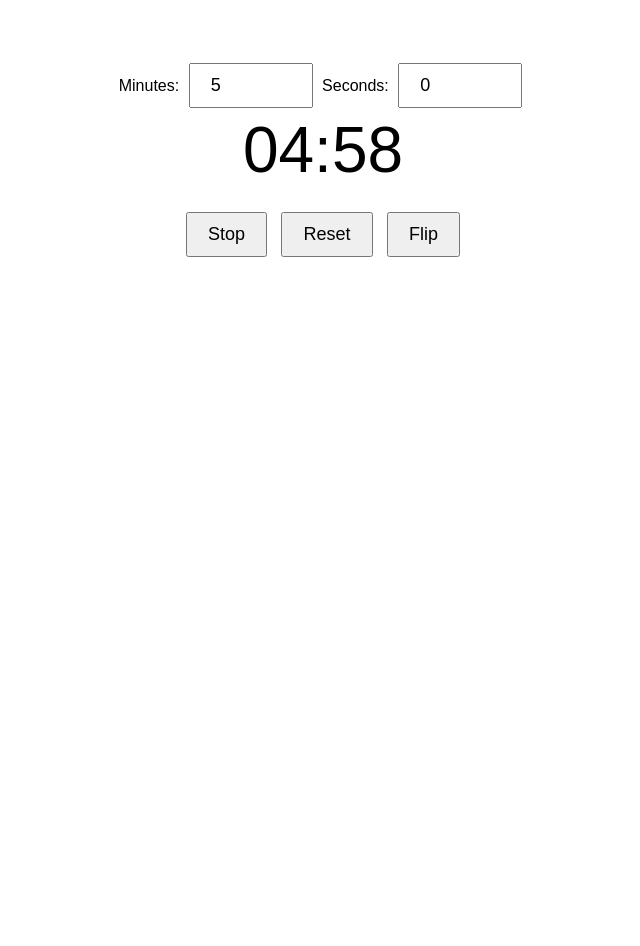
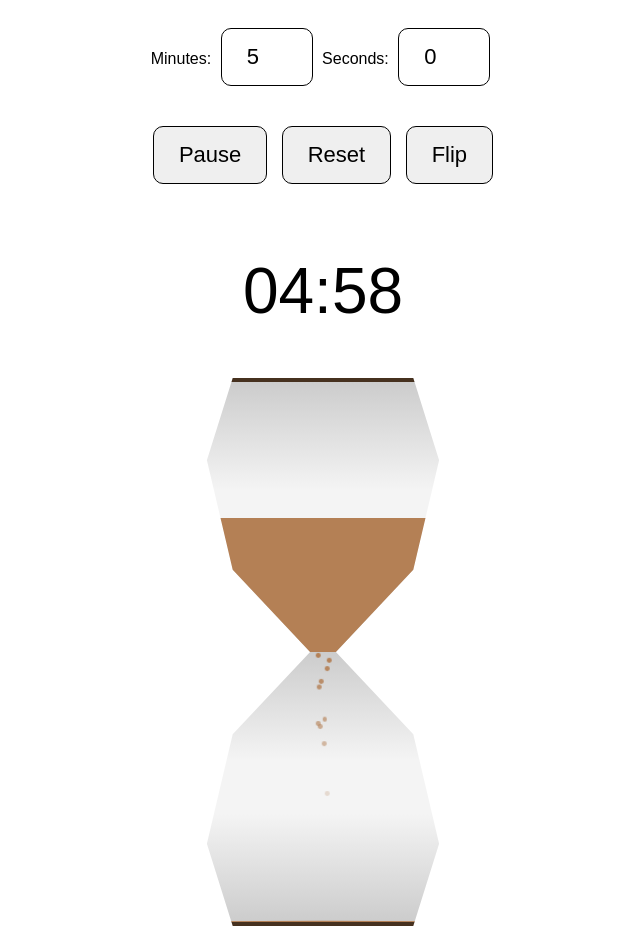
Before and after one commit to EllesmeraAmnell/hourglass, a plain HTML site: page index.html in a window 1280 px wide. Both pictures are taken after a click on the button "Start". Shown: the whole page, without its empty margins (317-957 px from the left). Before the commit the page ends 800 px from the top, so only its background shows below. Drawn offline with Linux system fonts and the light colour scheme.

Commit message:
Update index.html

```diff
--- a/index.html
+++ b/index.html
@@ -7,26 +7,27 @@
     body {
       font-family: Arial, sans-serif;
       text-align: center;
-      padding-top: 50px;
       background-color: white;
       transition: background-color 0.3s ease;
     }
 
     #timer {
       font-size: 64px;
-      margin-bottom: 20px;
+      margin: 50px;
       color: black;
       transition: color 0.3s ease;
     }
 
     button, input {
-      font-size: 18px;
-      margin: 5px;
-      padding: 10px 20px;
+      font-size: 22px;
+      margin: 20px 5px;
+      padding: 15px 25px;
+      border-radius: 10px;
+      border: 1px solid black;
     }
 
     input[type="number"] {
-      width: 80px;
+      width: 40px;
     }
 
     .flash-once {
@@ -35,12 +36,90 @@
 
     @keyframes flash {
       0%   { background-color: white; }
-      50%  { background-color: red; }
+      50%  { background-color: rgb(254, 207, 207); }
       100% { background-color: white; }
     }
 
-    #startBtn, #flipBtn {
-      display: inline-block;
+    /* Hourglass container */
+    #hourglass {
+      position: relative;
+      width: 250px;
+      height: 540px;
+      margin: 20px auto;
+      background: linear-gradient(to bottom, #cccccc 0%, #f4f4f4 20%, #f4f4f4 30%, #cccccc 50%, #f4f4f4 70%, #f4f4f4 80%, #cccccc 100%);
+      clip-path: polygon(15% 0%, 85% 0%, 95% 15%, 85% 35%, 55% 50%, 85% 65%, 95% 85%, 85% 100%, 15% 100%, 5% 85%, 15% 65%, 45% 50%, 15% 35%, 5% 15%);
+      border: 4px solid rgb(70, 49, 31);
+      overflow: hidden;
+    }
+
+    /* Top sand */
+    #topSand {
+      position: absolute;
+      width: 100%;
+      height: 50%;
+      background-color: #b48055;
+      clip-path: polygon(0% 50%, 100% 50%, 100% 100%, 0% 100%);
+      transition: all 0.5s linear;
+      bottom: 50%;
+      transform-origin: bottom;
+    }
+
+    /* Bottom sand */
+    #bottomSand {
+      position: absolute;
+      width: 100%;
+      height: 0;
+      bottom: 0;
+      background-color: #b48055;
+      clip-path: polygon(0% 55%, 50% 35%, 100% 55%, 100% 100%, 0% 100%);
+      transition: all 0.5s linear;
+      transform-origin: top;
+    }
+
+    /* Falling sand */
+    #fallingSand {
+      position: absolute;
+      top: 50%;
+      left: 50%;
+      width: 5%;
+      height: 100%;
+      transform: translateX(-50%);
+      /* overflow: hidden; */
+    }
+
+    /* Sand particle */
+    .sandParticle {
+      position: absolute;
+      width: 0.6vh;
+      height: 0.6vh;
+      background-color: #b48055;
+      border-radius: 50%;
+      animation: fall 1s ease-in infinite;
+    }
+
+    /* Falling animation */
+    @keyframes fall {
+      0% {
+        transform: translateY(0);
+        opacity: 1;
+      }
+      100% {
+        transform: translateY(3000%);
+        opacity: 0.2;
+      }
+    }
+    /* Add flip animation */
+    @keyframes flip {
+      0% {
+      transform: rotate(0deg);
+      }
+      100% {
+      transform: rotate(180deg);
+      }
+    }
+
+    #hourglass.flipping {
+      animation: flip 0.5s ease-in-out forwards;
     }
   </style>
 </head>
@@ -53,10 +132,17 @@
     <input type="number" id="customSeconds" min="0" max="59" value="0" onchange="setCustomTime()">
   </div>
 
+  <button id="startBtn" onclick="toggleTimer()">Start</button>
+  <button id="resetBtn" onclick="resetTimer()">Reset</button>
+  <button id="flipBtn" onclick="flipTimer()">Flip</button>
+
   <div id="timer">05:00</div>
-  <button id="startBtn" onclick="toggleTimer()">Start</button>
-  <button onclick="resetTimer()">Reset</button>
-  <button id="flipBtn" onclick="flipTimer()">Flip</button>
+
+  <div id="hourglass">
+    <div id="topSand"></div>
+    <div id="fallingSand"></div>
+    <div id="bottomSand"></div>
+  </div>
 
   <script>
     let totalTime = 5 * 60;
@@ -69,8 +155,16 @@
     const body = document.body;
     const startBtn = document.getElementById("startBtn");
     const flipBtn = document.getElementById("flipBtn");
+    const resetBtn = document.getElementById("resetBtn");
 
-    function updateDisplay() {
+    startBtn.style.display = "inline-block";
+    flipBtn.style.display = "inline-block";
+    resetBtn.style.display = "none";
+
+    const hourglass = document.getElementById("hourglass");
+    hourglass.addEventListener("click", flipTimer);
+
+    function updateTimerDisplay() {
       const timeLeft = totalTime - timePassed;
 
       if (timeLeft <= 10 && timeLeft > 0) {
@@ -81,23 +175,82 @@
 
       if (timeLeft <= 0) {
         timerDisplay.textContent = "TIME'S UP!";
-        startBtn.style.display = "none";
-        flipBtn.style.display = "none";
+        fallingSand.innerHTML = '';
 
-        // Flash background 3 times
+
         body.classList.add('flash-once');
         if (!alertTimeout) {
           alertTimeout = setTimeout(() => {
             body.classList.remove('flash-once');
             alertTimeout = null;
-          }, 3000); // Ends after 3 seconds (3 flashes)
+          }, 3000);
         }
       } else {
         const minutes = String(Math.floor(timeLeft / 60)).padStart(2, '0');
         const seconds = String(timeLeft % 60).padStart(2, '0');
         timerDisplay.textContent = `${minutes}:${seconds}`;
+      }
+    }
+
+    function manageButtons() {
+      const timeLeft = totalTime - timePassed;
+
+      if (timePassed === 0 && !running) {
         startBtn.style.display = "inline-block";
+        resetBtn.style.display = "none";
         flipBtn.style.display = "inline-block";
+        return;
+      }
+
+      if (timeLeft <= 0) {
+        startBtn.style.display = "none";
+        resetBtn.style.display = "inline-block";
+        flipBtn.style.display = "none";
+      } else {
+        startBtn.style.display = "inline-block";
+        resetBtn.style.display = "inline-block";
+        flipBtn.style.display = "inline-block";
+      }
+
+      if (running) {
+        startBtn.textContent = "Pause";
+      } else {
+        startBtn.textContent = "Start";
+      }
+    }
+
+    function updateDisplay() {
+      updateTimerDisplay();
+      manageButtons();
+    }
+
+    function updateHourglass() {
+      const timeLeft = totalTime - timePassed;
+      const percentage = timeLeft / totalTime;
+
+      const topSand = document.getElementById("topSand");
+      const bottomSand = document.getElementById("bottomSand");
+      const fallingSand = document.getElementById("fallingSand");
+
+      topSand.style.height = `${percentage * 50}%`;
+      bottomSand.style.height = `${(1 - percentage) * 50}%`;
+
+      if (timeLeft == 0) {
+        fallingSand.innerHTML = '';
+      }
+    }
+
+    function createSandParticles() {
+      const fallingSand = document.getElementById("fallingSand");
+      fallingSand.innerHTML = '';
+
+      const particleCount = 10;
+      for (let i = 0; i < particleCount; i++) {
+        const particle = document.createElement("div");
+        particle.classList.add("sandParticle");
+        particle.style.left = `${Math.random() * 100-15}%`;
+        particle.style.animationDelay = `${Math.random()}s`;
+        fallingSand.appendChild(particle);
       }
     }
 
@@ -106,6 +259,8 @@
         clearInterval(timerInterval);
         running = false;
         startBtn.textContent = "Start";
+        resetBtn.style.display = "inline-block";
+        fallingSand.innerHTML = '';
       } else {
         timerInterval = setInterval(() => {
           timePassed++;
@@ -116,9 +271,12 @@
             startBtn.textContent = "Start";
           }
           updateDisplay();
+          updateHourglass();
         }, 1000);
         running = true;
-        startBtn.textContent = "Stop";
+        startBtn.textContent = "Pause";
+        resetBtn.style.display = "inline-block";
+        createSandParticles();
       }
     }
 
@@ -134,15 +292,53 @@
       timerDisplay.style.color = 'black';
       body.classList.remove('flash-once');
       startBtn.textContent = "Start";
-      startBtn.style.display = "inline-block";
-      flipBtn.style.display = "inline-block";
+
+      const topSand = document.getElementById("topSand");
+      const bottomSand = document.getElementById("bottomSand");
+      const fallingSand = document.getElementById("fallingSand");
+
+      topSand.style.height = "50%";
+      bottomSand.style.height = "0%";
+      fallingSand.innerHTML = '';
+
       updateDisplay();
+      updateHourglass();
+       fallingSand.innerHTML = '';
     }
 
     function flipTimer() {
       const timeLeft = totalTime - timePassed;
+
+      if (timeLeft <= 0) {
+        return;
+      }
+
       timePassed = timeLeft;
       updateDisplay();
+
+      const hourglass = document.getElementById("hourglass");
+      const topSand = document.getElementById("topSand");
+      const bottomSand = document.getElementById("bottomSand");
+
+      const topSandHeight = parseFloat(topSand.style.height) || 50;
+      const bottomSandHeight = parseFloat(bottomSand.style.height) || 0;
+
+      topSand.style.transition = "height 1s ease-in-out";
+      bottomSand.style.transition = "height 1s ease-in-out";
+
+      topSand.style.height = `${bottomSandHeight}%`;
+      bottomSand.style.height = `${topSandHeight}%`;
+
+      hourglass.classList.add("flipping");
+
+      hourglass.addEventListener("animationend", function handleFlipEnd() {
+        hourglass.classList.remove("flipping");
+
+        topSand.style.transition = "";
+        bottomSand.style.transition = "";
+
+        hourglass.removeEventListener("animationend", handleFlipEnd);
+      });
     }
 
     function setCustomTime() {
@@ -153,8 +349,8 @@
       resetTimer();
     }
 
-    // Initialize display
-    updateDisplay();
+    setCustomTime();
+    updateHourglass();
   </script>
 
 </body>
```
